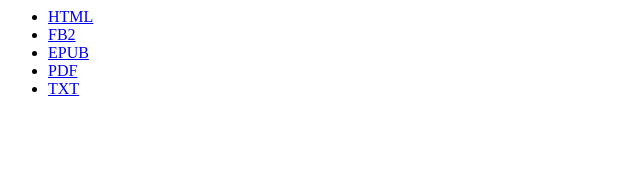
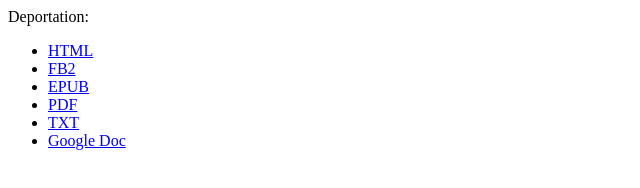
Before and after one commit to meganezia/deportation, a plain HTML site: page index.html in a window 1280 px wide. Shown: the whole page, without its empty margins (0-640 px from the left). Drawn offline with Linux system fonts and the light colour scheme.

Commit message:
Update index.html

```diff
--- a/index.html
+++ b/index.html
@@ -5,12 +5,14 @@
 </head>
 
 <body>
+  Deportation:
   <ul>
     <li><a href='https://meganesia.github.io/deportation/Deportation.html'>HTML</a></li>
     <li><a href='https://meganesia.github.io/deportation/Deportation.fb2'>FB2</a></li>
     <li><a href='https://meganesia.github.io/deportation/Deportation.epub'>EPUB</a></li>
     <li><a href='https://meganesia.github.io/deportation/Deportation.pdf'>PDF</a></li>
     <li><a href='https://meganesia.github.io/deportation/Deportation.txt'>TXT</a></li>
+    <li><a href='https://docs.google.com/document/d/1Tptt_rZ3ouPFgSFYC3mB1i17YgaiXZGt0gRkVUhwQmE/pub'>Google Doc</a></li>
   </ul>
 </body>
 
```
